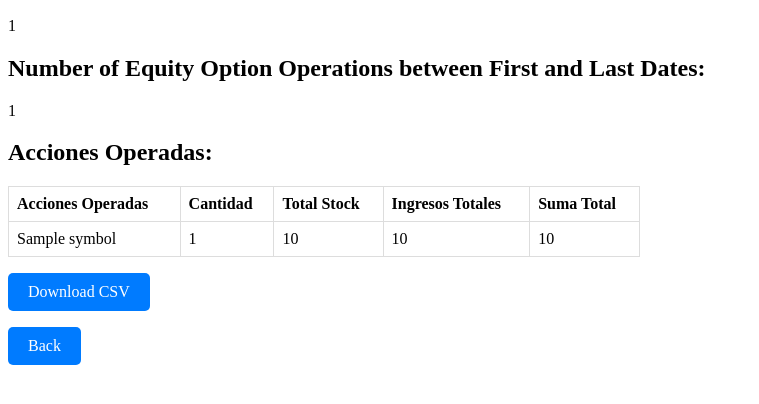
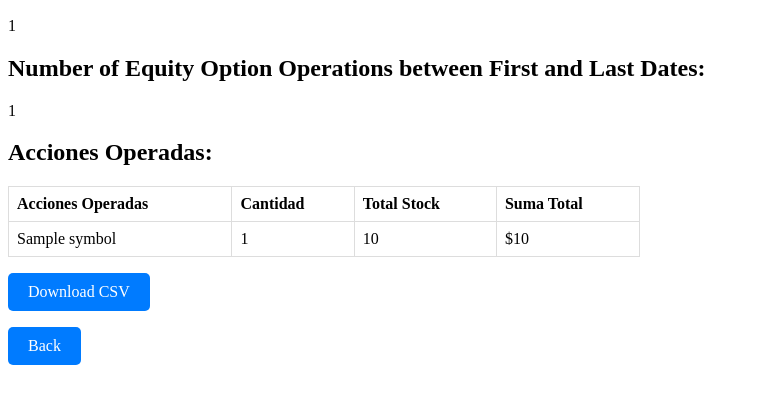
Before and after one commit to IonosWebbApp/IonosWebb, a Flask app: template mi_proyecto/app/templates/uploaded.html in a window 1280 px wide. Shown: the part 248-652 px from the top of the page, without its empty margins (0-759 px from the left). Run offline with Flask 2, Linux system fonts and the light colour scheme; the template is opened without the code that fills it: most values are stand-ins (such as "Sample title", 1, 10 or a date in 2020).

Commit message:
total tabla con suma total

```diff
--- a/mi_proyecto/app/templates/uploaded.html
+++ b/mi_proyecto/app/templates/uploaded.html
@@ -68,7 +68,6 @@
                 <th>Acciones Operadas</th>
                 <th>Cantidad</th>
                 <th>Total Stock</th>
-                <th>Ingresos Totales</th>
                 <th>Suma Total</th>
             </tr>
         </thead>
@@ -78,8 +77,7 @@
                 <td>{{ symbol }}</td>
                 <td>{{ count }}</td>
                 <td>{{ symbol_total_stock[symbol]|round(2) }}</td>
-                <td>{{ symbol_total_income[symbol]|round(2) }}</td>
-                <td>{{ symbol_total_sum[symbol]|round(2) }}</td>
+                <td>${{ symbol_total_sum[symbol]|round(2) }}</td> <!-- Agregar el símbolo de dólar -->
             </tr>
             {% endfor %}
         </tbody>
```
